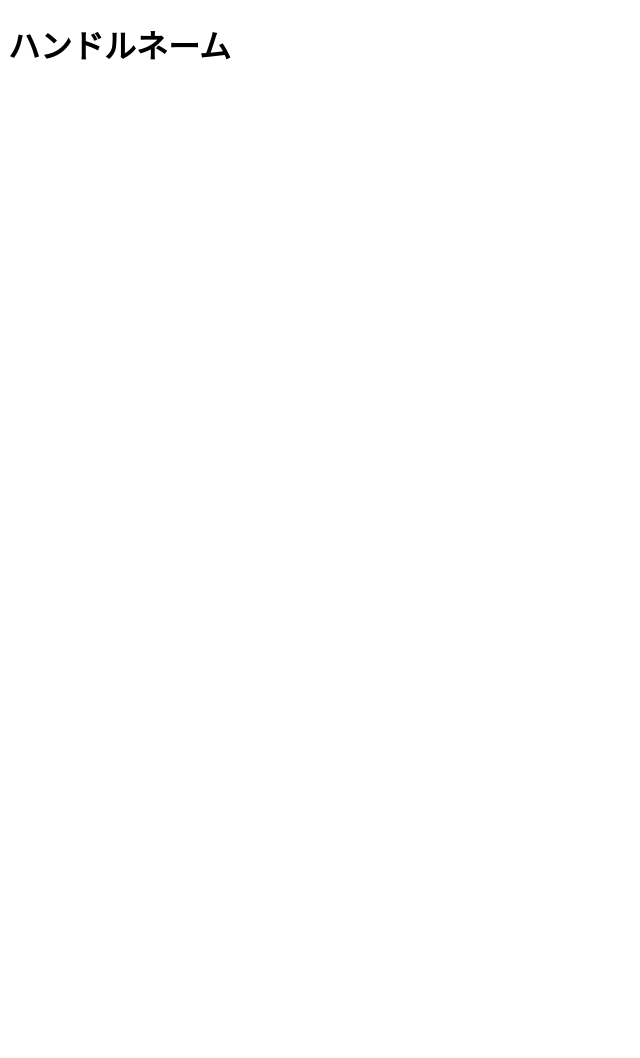
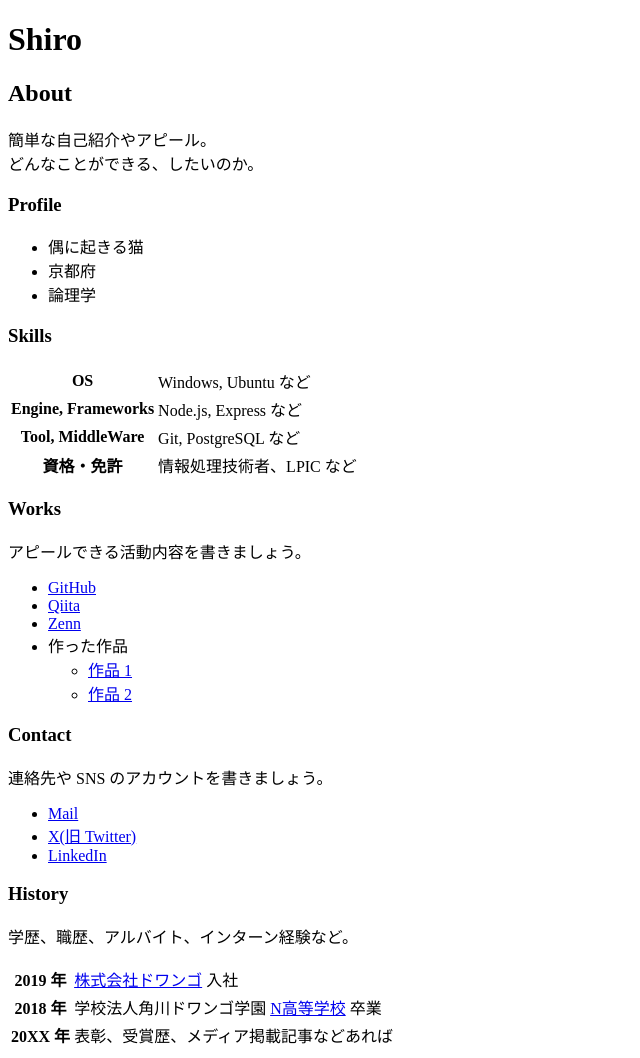
Before and after one commit to taoshiro33-hue/taoshiro.github-io, a plain HTML site: page index.html in a window 1280 px wide. Shown: the whole page, without its empty margins (0-640 px from the left). Before the commit the page ends 800 px from the top, so only its background shows below. Drawn offline with Linux system fonts and the light colour scheme.

Commit message:
ポートフォリオに必要な情報の追加
Updated the portfolio content with personal details, skills, works, contact information, and history.

```diff
--- a/index.html
+++ b/index.html
@@ -6,6 +6,79 @@
     <title>ハンドルネームのポートフォリオ</title>
   </head>
   <body>
-    <h1>ハンドルネーム</h1>
+    <h1>Shiro</h1>
+
+    <h2>About</h2>
+    <p>
+      簡単な自己紹介やアピール。<br>
+      どんなことができる、したいのか。
+    </p>
+
+    <h3>Profile</h3>
+    <ul>
+      <li>偶に起きる猫</li>
+      <li>京都府</li>
+      <li>論理学</li>
+    </ul>
+
+    <h3>Skills</h3>
+    <table>
+      <tr>
+        <th>OS</th>
+        <td>Windows, Ubuntu など</td>
+      </tr>
+      <tr>
+        <th>Engine, Frameworks</th>
+        <td>Node.js, Express など</td>
+      </tr>
+      <tr>
+        <th>Tool, MiddleWare</th>
+        <td>Git, PostgreSQL など</td>
+      </tr>
+      <tr>
+        <th>資格・免許</th>
+        <td>情報処理技術者、LPIC など</td>
+      </tr>
+    </table>
+
+    <h3>Works</h3>
+    <p>アピールできる活動内容を書きましょう。</p>
+    <ul>
+      <li><a href="https://github.com/">GitHub</a></li>
+      <li><a href="https://qiita.com/">Qiita</a></li>
+      <li><a href="https://zenn.dev/">Zenn</a></li>
+      <li>
+        作った作品
+        <ul>
+          <li><a href="https://example.com/">作品 1</a></li>
+          <li><a href="https://example.com/">作品 2</a></li>
+        </ul>
+      </li>
+    </ul>
+
+    <h3>Contact</h3>
+    <p>連絡先や SNS のアカウントを書きましょう。</p>
+    <ul>
+      <li><a href="mailto:name@example.com">Mail</a></li>
+      <li><a href="https://twitter.com/n_yobikou">X(旧 Twitter)</a></li>
+      <li><a href="https://www.linkedin.com/">LinkedIn</a></li>
+    </ul>
+
+    <h3>History</h3>
+    <p>学歴、職歴、アルバイト、インターン経験など。</p>
+    <table>
+      <tr>
+        <th>2019 年</th>
+        <td><a href="https://dwango.co.jp/">株式会社ドワンゴ</a> 入社</td>
+      </tr>
+      <tr>
+        <th>2018 年</th>
+        <td>学校法人角川ドワンゴ学園 <a href="https://nnn.ed.jp/">N高等学校</a> 卒業</td>
+      </tr>
+      <tr>
+        <th>20XX 年</th>
+        <td>表彰、受賞歴、メディア掲載記事などあれば</td>
+      </tr>
+    </table>
   </body>
 </html>
```
